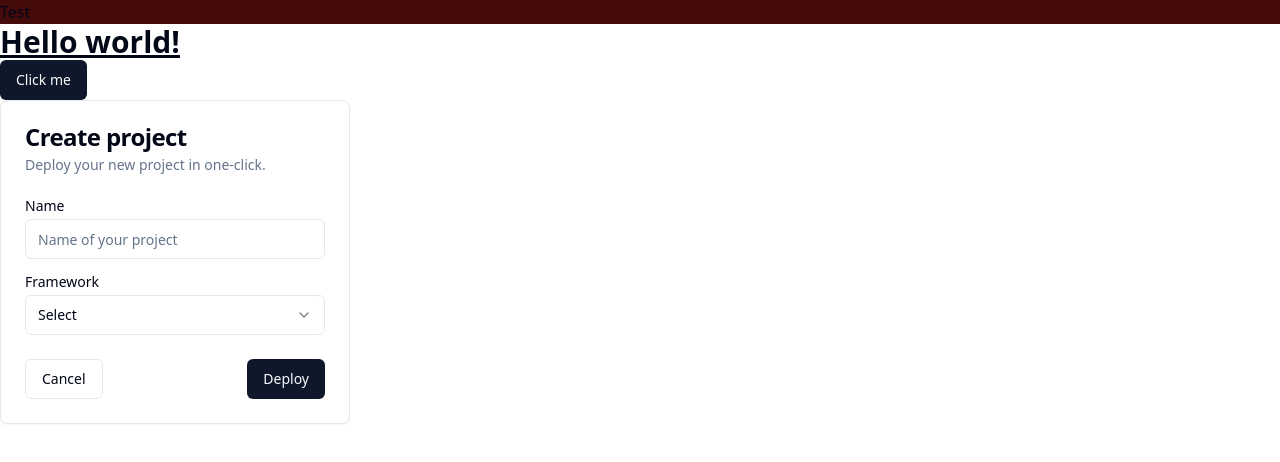
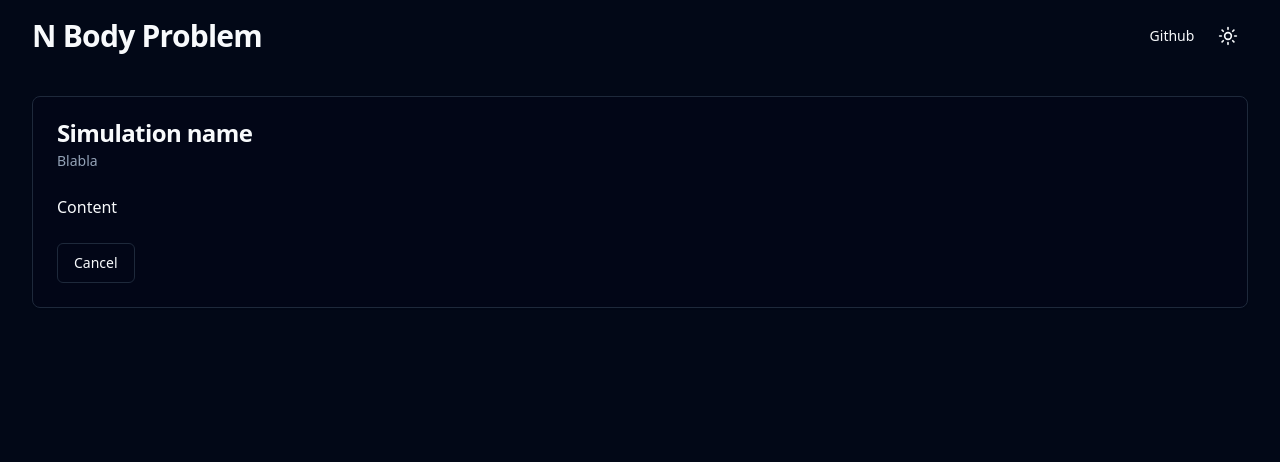
Before and after one commit to matthiasrondenet/n-body-problem, a React (Vite) app: page / in a window 1280 px wide. Shown: the top 462 px of the page. Built offline with nearby package versions, Linux system fonts and the light colour scheme.

Commit message:
add some layout

```diff
--- a/src/App.tsx
+++ b/src/App.tsx
@@ -1,74 +1,28 @@
 import React from "react";
-import { Button } from "@/components/ui/button";
 import {
-  Card,
-  CardContent,
-  CardDescription,
-  CardFooter,
-  CardHeader,
-  CardTitle,
-} from "./components/ui/card";
-import {
-  Select,
-  SelectContent,
-  SelectItem,
-  SelectTrigger,
-  SelectValue,
-} from "./components/ui/select";
-import { Label } from "./components/ui/label";
-import { Input } from "./components/ui/input";
-
-export function CardWithForm() {
-  return (
-    <Card className="w-[350px]">
-      <CardHeader>
-        <CardTitle>Create project</CardTitle>
-        <CardDescription>Deploy your new project in one-click.</CardDescription>
-      </CardHeader>
-      <CardContent>
-        <form>
-          <div className="grid w-full items-center gap-4">
-            <div className="flex flex-col space-y-1.5">
-              <Label htmlFor="name">Name</Label>
-              <Input id="name" placeholder="Name of your project" />
-            </div>
-            <div className="flex flex-col space-y-1.5">
-              <Label htmlFor="framework">Framework</Label>
-              <Select>
-                <SelectTrigger id="framework">
-                  <SelectValue placeholder="Select" />
-                </SelectTrigger>
-                <SelectContent position="popper">
-                  <SelectItem value="next">Next.js</SelectItem>
-                  <SelectItem value="sveltekit">SvelteKit</SelectItem>
-                  <SelectItem value="astro">Astro</SelectItem>
-                  <SelectItem value="nuxt">Nuxt.js</SelectItem>
-                </SelectContent>
-              </Select>
-            </div>
-          </div>
-        </form>
-      </CardContent>
-      <CardFooter className="flex justify-between">
-        <Button variant="outline">Cancel</Button>
-        <Button>Deploy</Button>
-      </CardFooter>
-    </Card>
-  );
-}
+  Layout,
+  LayoutBody,
+  LayoutHeader,
+} from "./components/custom-ui/layout";
+import { ThemeSwitch } from "./components/theme-switch";
+import { GithubLink } from "./components/github-link";
+import { SimulationsBoard } from "./simulations/simulations-board";
 
 export const App: React.FC = () => {
   return (
-    <>
-      <div className="bg-red-950">Test</div>
-      <div>
-        <h1 className="text-3xl font-color-white font-bold underline">
-          Hello world!
+    <Layout>
+      <LayoutHeader>
+        <h1 className="text-2xl font-bold tracking-tight md:text-3xl">
+          N Body Problem
         </h1>
-        <Button>Click me</Button>
-
-        <CardWithForm />
-      </div>
-    </>
+        <div className="ml-auto flex items-center space-x-4">
+          <GithubLink />
+          <ThemeSwitch />
+        </div>
+      </LayoutHeader>
+      <LayoutBody className="space-y-4">
+        <SimulationsBoard />
+      </LayoutBody>
+    </Layout>
   );
 };
--- /dev/null
+++ b/src/components/custom-ui/layout.tsx
@@ -0,0 +1,45 @@
+import * as React from "react";
+import { cn } from "@/lib/utils";
+
+interface LayoutProps extends React.HTMLAttributes<HTMLDivElement> {}
+
+const Layout = React.forwardRef<HTMLDivElement, LayoutProps>(
+  ({ className, ...props }, ref) => (
+    <div
+      ref={ref}
+      className={cn("relative flex h-full w-full flex-col", className)}
+      {...props}
+    />
+  )
+);
+Layout.displayName = "Layout";
+
+const LayoutHeader = React.forwardRef<
+  HTMLDivElement,
+  React.HTMLAttributes<HTMLDivElement>
+>(({ className, ...props }, ref) => (
+  <div
+    ref={ref}
+    className={cn(
+      "flex h-[var(--header-height)] flex-none items-center gap-4 bg-background p-4 md:px-8",
+      className
+    )}
+    {...props}
+  />
+));
+LayoutHeader.displayName = "LayoutHeader";
+
+interface LayoutBodyProps extends React.HTMLAttributes<HTMLDivElement> {}
+
+const LayoutBody = React.forwardRef<HTMLDivElement, LayoutBodyProps>(
+  ({ className, ...props }, ref) => (
+    <div
+      ref={ref}
+      className={cn("flex-1 overflow-hidden px-4 py-6 md:px-8", className)}
+      {...props}
+    />
+  )
+);
+LayoutBody.displayName = "LayoutBody";
+
+export { Layout, LayoutHeader, LayoutBody };
--- /dev/null
+++ b/src/components/github-link.tsx
@@ -0,0 +1,14 @@
+import { Button } from "./ui/button";
+
+export const GithubLink: React.FC = () => {
+  return (
+    <Button
+      size="icon"
+      variant="ghost"
+      className="rounded-full"
+      onClick={() => {}}
+    >
+      Github
+    </Button>
+  );
+};
--- /dev/null
+++ b/src/components/theme-provider.tsx
@@ -0,0 +1,71 @@
+import { createContext, useContext, useLayoutEffect, useState } from "react";
+
+const themeStorageKey = "ui-theme";
+
+type Theme = "dark" | "light" | "system";
+
+type ThemeProviderState = {
+  theme: Theme;
+  setTheme: (theme: Theme) => void;
+};
+
+const initialState: ThemeProviderState = {
+  theme: "system",
+  setTheme: () => null,
+};
+
+const ThemeProviderContext = createContext<ThemeProviderState>(initialState);
+
+type ThemeProviderProps = {
+  defaultTheme?: Theme;
+  storageKey?: string;
+};
+export const ThemeProvider: React.FC<
+  React.PropsWithChildren<ThemeProviderProps>
+> = ({ children, defaultTheme = "system", storageKey = themeStorageKey }) => {
+  const [theme, setTheme] = useState<Theme>(
+    () => (localStorage.getItem(storageKey) as Theme) ?? defaultTheme
+  );
+
+  useLayoutEffect(() => {
+    const root = window.document.documentElement;
+
+    root.classList.remove("light", "dark");
+
+    if (theme === "system") {
+      const systemTheme = window.matchMedia("(prefers-color-scheme: dark)")
+        .matches
+        ? "dark"
+        : "light";
+
+      root.classList.add(systemTheme);
+      return;
+    }
+
+    root.classList.add(theme);
+  }, [theme]);
+
+  const value = {
+    theme,
+    setTheme: (theme: Theme) => {
+      localStorage.setItem(storageKey, theme);
+      setTheme(theme);
+    },
+  };
+
+  return (
+    <ThemeProviderContext.Provider value={value}>
+      {children}
+    </ThemeProviderContext.Provider>
+  );
+};
+
+// eslint-disable-next-line react-refresh/only-export-components
+export const useTheme = () => {
+  const context = useContext(ThemeProviderContext);
+
+  if (context === undefined)
+    throw new Error("useTheme must be used within a ThemeProvider");
+
+  return context;
+};
--- /dev/null
+++ b/src/components/theme-switch.tsx
@@ -0,0 +1,27 @@
+import { useTheme } from "./theme-provider";
+import { useLayoutEffect } from "react";
+import { Moon, Sun } from "lucide-react";
+import { Button } from "./ui/button";
+
+export const ThemeSwitch = () => {
+  const { theme, setTheme } = useTheme();
+
+  /* Update theme-color meta tag
+   * when theme is updated */
+  useLayoutEffect(() => {
+    const themeColor = theme === "dark" ? "#020817" : "#fff";
+    const metaThemeColor = document.querySelector("meta[name='theme-color']");
+    metaThemeColor && metaThemeColor.setAttribute("content", themeColor);
+  }, [theme]);
+
+  return (
+    <Button
+      size="icon"
+      variant="ghost"
+      className="rounded-full"
+      onClick={() => setTheme(theme === "light" ? "dark" : "light")}
+    >
+      {theme === "light" ? <Moon size={20} /> : <Sun size={20} />}
+    </Button>
+  );
+};
--- a/src/main.tsx
+++ b/src/main.tsx
@@ -1,10 +1,13 @@
 import React from "react";
 import ReactDOM from "react-dom/client";
-import { App } from "./App.tsx";
+import { App } from "./app.tsx";
 import "./index.css";
+import { ThemeProvider } from "./components/theme-provider.tsx";
 
 ReactDOM.createRoot(document.getElementById("root")!).render(
   <React.StrictMode>
-    <App />
+    <ThemeProvider defaultTheme="dark" storageKey="vite-ui-theme">
+      <App />
+    </ThemeProvider>
   </React.StrictMode>
 );
--- /dev/null
+++ b/src/simulations/simulation-card.tsx
@@ -0,0 +1,24 @@
+import { Button } from "@/components/ui/button";
+import {
+  Card,
+  CardContent,
+  CardDescription,
+  CardFooter,
+  CardHeader,
+  CardTitle,
+} from "@/components/ui/card";
+
+export const SimulationCard: React.FC = () => {
+  return (
+    <Card className="w-100">
+      <CardHeader className="flex justify-between">
+        <CardTitle>Simulation name</CardTitle>
+        <CardDescription>Blabla</CardDescription>
+      </CardHeader>
+      <CardContent>Content</CardContent>
+      <CardFooter className="flex justify-between">
+        <Button variant="outline">Cancel</Button>
+      </CardFooter>
+    </Card>
+  );
+};
--- /dev/null
+++ b/src/simulations/simulations-board.tsx
@@ -0,0 +1,11 @@
+import { SimulationCard } from "./simulation-card";
+
+export const SimulationsBoard: React.FC = () => {
+  return (
+    <div className="flex items-center justify-between space-y-2">
+      <div className="w-full pb-2">
+        <SimulationCard />
+      </div>
+    </div>
+  );
+};
```
Also changed, not shown: src/components/custom-ui/loader.tsx (added, +10 -0 lines).
